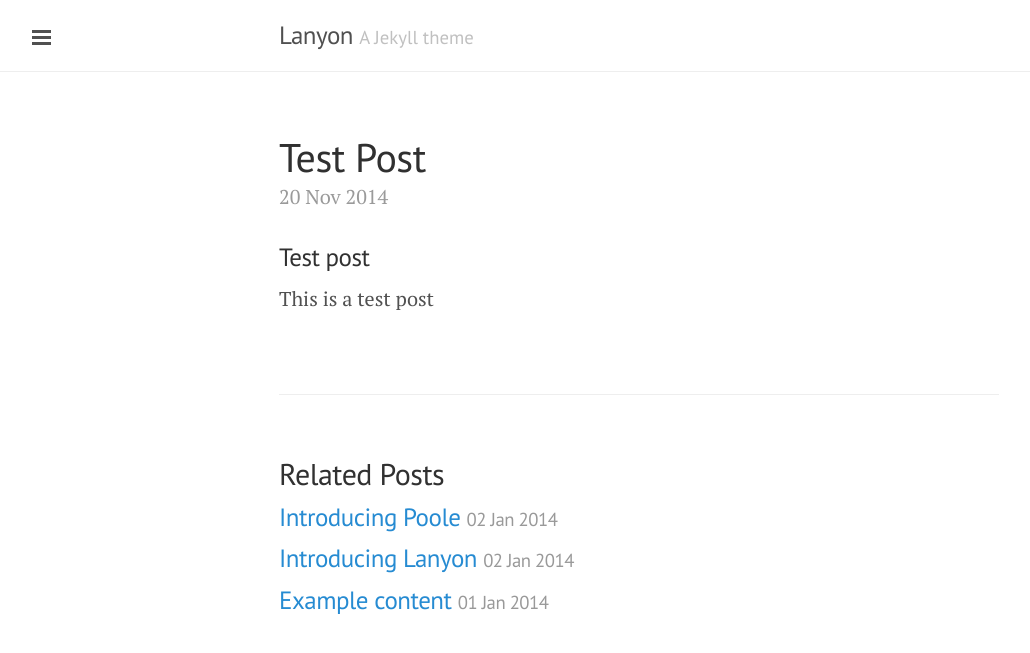
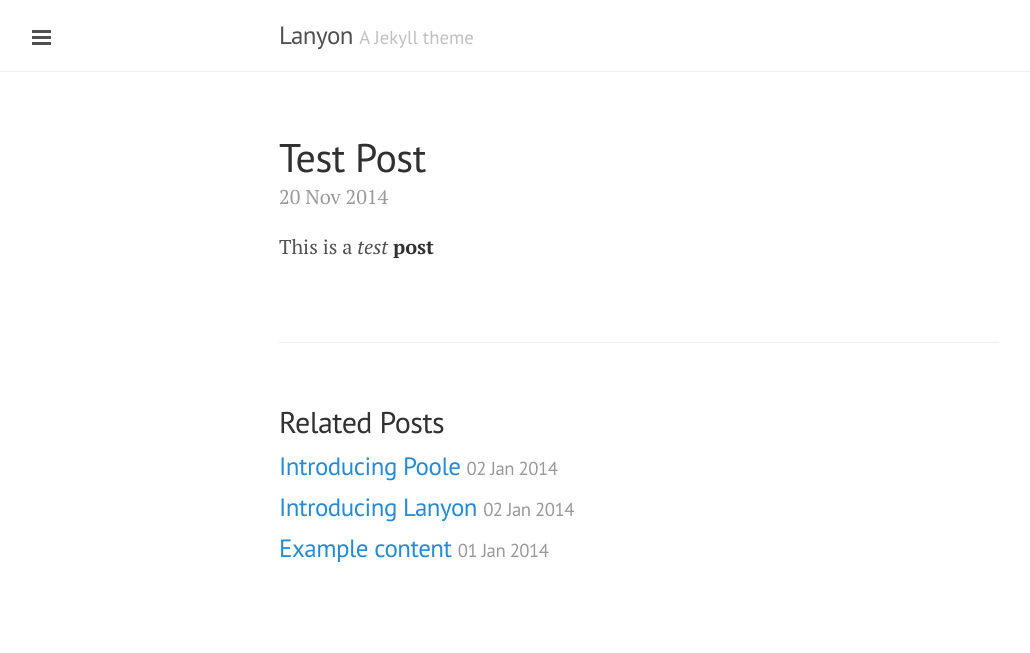
Before and after one commit to nilic/nilic.github.io, a Jekyll site: the page built from _posts/2014-11-20-test-post.md, in a window 1280 px wide. Shown: the top 653 px of the page, without its empty margins (1-1031 px from the left). Built offline with Jekyll 4.4.1, drawn with Linux system fonts in a browser that asks for light colours; Markdown is read by kramdown in place of the engine named in the settings.

```diff
--- a/_posts/2014-11-20-test-post.md
+++ b/_posts/2014-11-20-test-post.md
@@ -3,6 +3,4 @@ layout: post
 title: Test Post
 ---
 
-### Test post
-
-This is a test post
+This is a *test* **post**
```
